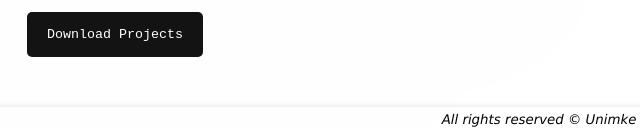
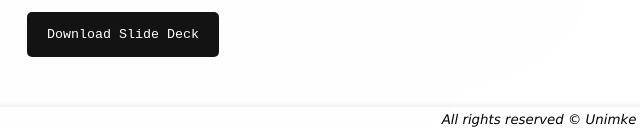
Before and after one commit to Akeh9ja/Portfolio, a plain HTML site: page index.html in a window 1280 px wide. Shown: the part 975-1104 px from the top of the page, 101-741 px from the left. Drawn offline with nearby package versions, Linux system fonts and the light colour scheme.

Commit message:
fixed button description

```diff
--- a/index.html
+++ b/index.html
@@ -49,7 +49,7 @@
                     <p class="exp-section">Thank you for your interest in me. If you would like to see a copy of the <strong>projects</strong> I've completed, please click on the <strong>download project</strong> button. My <strong>contact information</strong> is available on my resume, which you can access by clicking on the <strong>download resume</strong> button.
                     <br><br> I'm looking forward to hearing from you!
                     </p>
-                    <button class="btn-primary"><a href="./Images/Agromax slides week 10.pdf" download="Agromax slides week 10" style="text-decoration: none; color: white;">Download Projects</a></button>
+                    <button class="btn-primary"><a href="./Images/Agromax slides week 10.pdf" download="Agromax slides week 10" style="text-decoration: none; color: white;">Download Slide Deck</a></button>
                 </div>
                 <div class="profile-img-ctn">
                     <div class="img-ctn">
```
